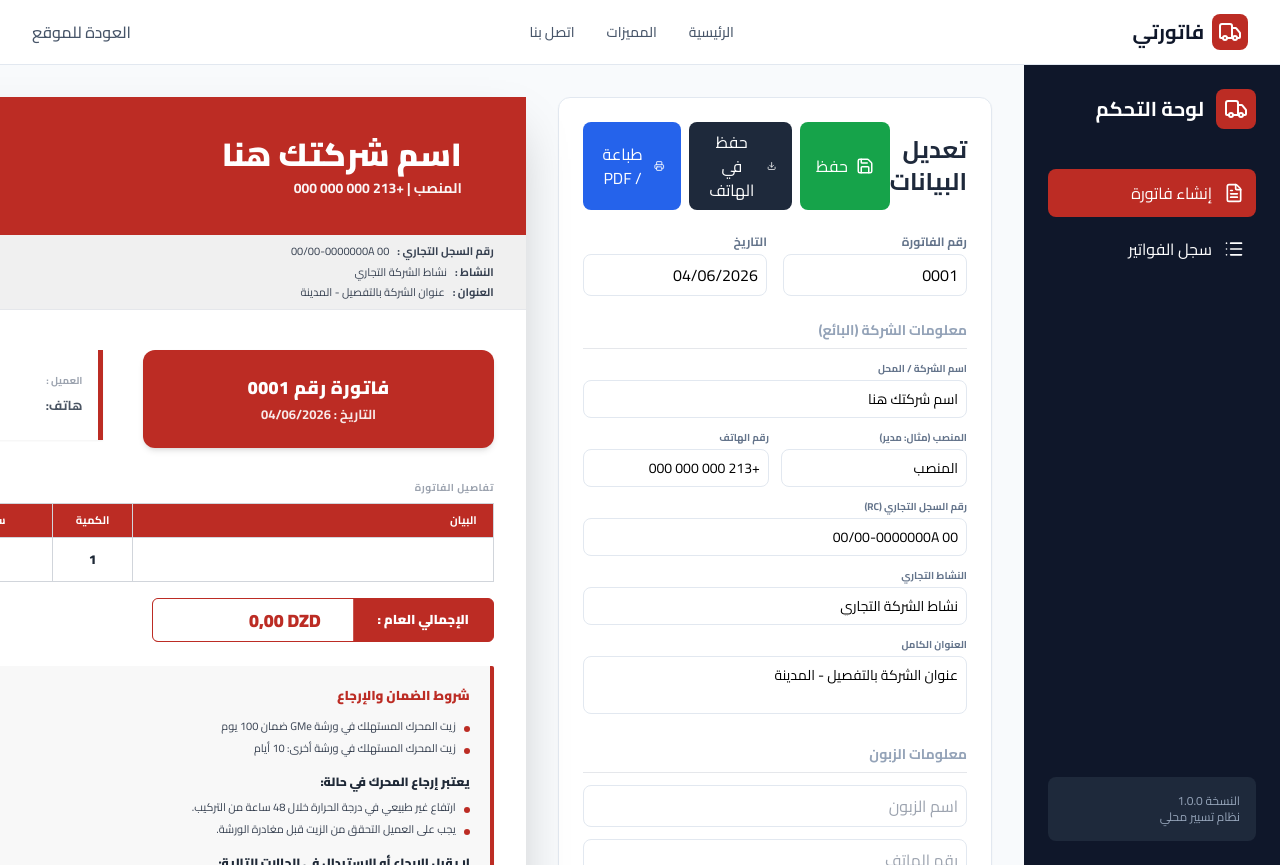
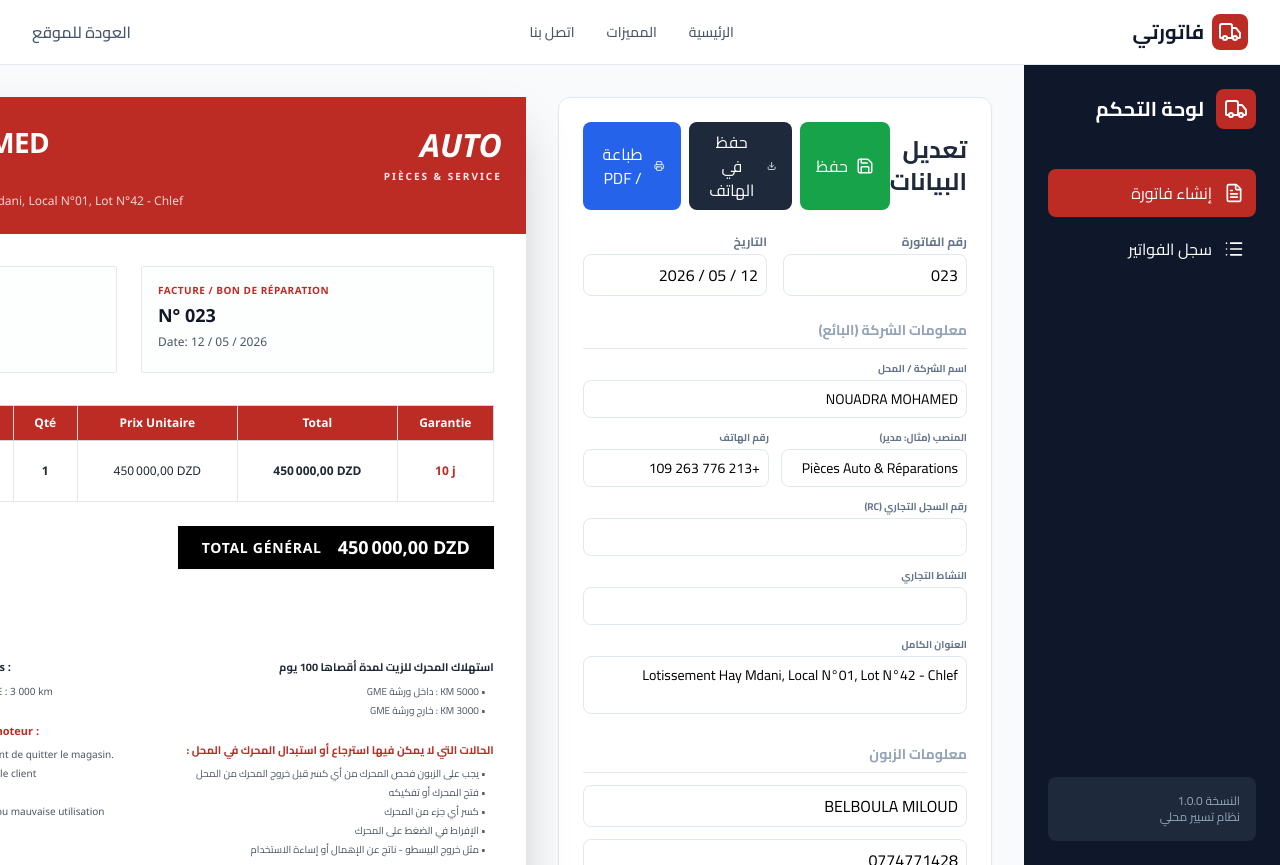
Before and after one commit to ABDUO123456/Invoice, a React (Vite) app: page / in a window 1280 px wide. Both pictures are taken after a click on the button "ابدأ الآن". Built offline with nearby package versions, Linux system fonts and the light colour scheme.

Commit message:
Fixing typos and updating content

```diff
--- a/src/App.jsx
+++ b/src/App.jsx
@@ -13,42 +13,50 @@ const App = () => {
   const [savedInvoices, setSavedInvoices] = useState([]);
   const [invoiceData, setInvoiceData] = useState({
     id: Date.now(),
-    number: '0001',
-    date: new Date().toLocaleDateString('fr-FR'),
+    number: '023',
+    date: '12 / 05 / 2026',
     client: {
-      name: '',
-      phone: ''
+      name: 'BELBOULA MILOUD',
+      phone: '0774771428'
     },
     items: [
-      { designation: '', qte: 1, pu: 0 }
+      { designation: 'MOTEUR ESSENCE VOLKSWAGEN POLO 1.4', qte: 1, pu: 450000, garantie: '10 j' }
     ],
     company: {
-      name: 'اسم شركتك هنا',
-      title: 'المنصب',
-      phone: '+213 000 000 000',
-      rc: '00/00-0000000A 00',
-      activity: 'نشاط الشركة التجاري',
-      address: 'عنوان الشركة بالتفصيل - المدينة'
+      name: 'NOUADRA MOHAMED',
+      title: 'Pièces Auto & Réparations',
+      phone: '+213 776 263 109',
+      rc: '',
+      activity: '',
+      address: 'Lotissement Hay Mdani, Local N°01, Lot N°42 - Chlef'
     },
     warranty: {
-      title: 'شروط الضمان والإرجاع',
-      terms: [
-        'زيت المحرك المستهلك في ورشة GMe ضمان 100 يوم',
-        'زيت المحرك المستهلك في ورشة أخرى: 10 أيام'
+      title: 'CONDITIONS DE GARANTIE',
+      titleAr: 'شروط الضمان',
+      termsFr: [
+        "Consommation d'huile - max. 100 jours :",
+        "Atelier GME : 5 000 km | Hors atelier GME : 3 000 km"
+      ],
+      termsAr: [
+        "استهلاك المحرك للزيت لمدة أقصاها 100 يوم",
+        "5000 KM : داخل ورشة GME",
+        "3000 KM : خارج ورشة GME"
       ],
       returnConditions: {
-        title: 'يعتبر إرجاع المحرك في حالة:',
-        items: [
-          'ارتفاع غير طبيعي في درجة الحرارة خلال 48 ساعة من التركيب.',
-          'يجب على العميل التحقق من الزيت قبل مغادرة الورشة.'
-        ]
-      },
-      nonAcceptance: {
-        title: 'لا يقبل الإرجاع أو الاستبدال في الحالات التالية:',
-        items: [
-          'فتح المحرك أو تفكيكه من قبل العميل.',
-          'كسر أو ضغط داخلي.',
-          'صدمة حادة (مثل خروج المكبس) أو سوء الاستخدام.'
+        titleFr: 'Cas de non-retour / non-échange du moteur :',
+        titleAr: 'الحالات التي لا يمكن فيها استرجاع أو استبدال المحرك في المحل :',
+        itemsFr: [
+          "Le client doit vérifier l'état du moteur avant de quitter le magasin.",
+          "Ouverture ou démontage du moteur par le client",
+          "Casse de toute pièce interne",
+          "Pression excessive (ex : sortie de piston) ou mauvaise utilisation"
+        ],
+        itemsAr: [
+          "يجب على الزبون فحص المحرك من أي كسر قبل خروج المحرك من المحل",
+          "فتح المحرك أو تفكيكه",
+          "كسر أي جزء من المحرك",
+          "الإفراط في الضغط على المحرك",
+          "مثل خروج البيسطو - ناتج عن الإهمال أو إساءة الاستخدام"
         ]
       }
     }
@@ -102,9 +110,9 @@ const App = () => {
     setInvoiceData({
       ...invoiceData,
       id: Date.now(),
-      number: (savedInvoices.length + 1).toString().padStart(4, '0'),
+      number: (savedInvoices.length + 1).toString().padStart(3, '0'),
       date: new Date().toLocaleDateString('fr-FR'),
-      items: [{ designation: '', qte: 1, pu: 0 }]
+      items: [{ designation: '', qte: 1, pu: 0, garantie: '' }]
     });
     setView('editor');
   };
@@ -123,7 +131,7 @@ const App = () => {
   const addItem = () => {
     setInvoiceData({
       ...invoiceData,
-      items: [...invoiceData.items, { designation: '', qte: 1, pu: 0 }]
+      items: [...invoiceData.items, { designation: '', qte: 1, pu: 0, garantie: '' }]
     });
   };
 
@@ -671,7 +679,7 @@ const App = () => {
                             </button>
                           </div>
 
-                          <div className="grid grid-cols-2 gap-3 mb-3">
+                          <div className="grid grid-cols-3 gap-3 mb-3">
                             <div>
                               <label className="block text-[10px] text-slate-500 mb-1 font-bold">الكمية (Qté)</label>
                               <input
@@ -688,6 +696,16 @@ const App = () => {
                                 value={item.pu}
                                 onChange={(e) => updateItem(index, 'pu', parseFloat(e.target.value) || 0)}
                                 className="w-full border border-slate-200 rounded-lg p-2 text-sm focus:ring-2 focus:ring-[#bc2c24]/20 outline-none"
+                              />
+                            </div>
+                            <div>
+                              <label className="block text-[10px] text-slate-500 mb-1 font-bold">الضمان (Garantie)</label>
+                              <input
+                                type="text"
+                                value={item.garantie}
+                                onChange={(e) => updateItem(index, 'garantie', e.target.value)}
+                                className="w-full border border-slate-200 rounded-lg p-2 text-sm focus:ring-2 focus:ring-[#bc2c24]/20 outline-none"
+                                placeholder="10 j"
                               />
                             </div>
                           </div>
@@ -709,142 +727,122 @@ const App = () => {
                 </div>
 
                 {/* Preview Side (The actual template) */}
-                <div className="invoice-container lg:w-[210mm] lg:h-[297mm] bg-white shadow-2xl overflow-hidden flex flex-col shrink-0 relative" ref={componentRef} style={{ direction: 'rtl', fontFamily: "'Cairo', sans-serif" }}>
+                <div className="invoice-container lg:w-[210mm] lg:h-[297mm] bg-white shadow-2xl overflow-hidden flex flex-col shrink-0 relative" ref={componentRef} style={{ direction: 'ltr', fontFamily: "'Segoe UI', Tahoma, Geneva, Verdana, sans-serif" }}>
 
-                  {/* Header: Red background */}
-                  <div className="bg-[#bc2c24] text-white p-8 flex flex-row-reverse justify-between items-center" style={{ WebkitPrintColorAdjust: 'exact' }}>
-                    <div className="bg-white p-3 rounded-sm shadow-sm shrink-0">
-                      <Truck size={50} className="text-[#bc2c24]" />
+                  {/* Header */}
+                  <div className="bg-[#bc2c24] text-white p-6 flex justify-between items-start" style={{ WebkitPrintColorAdjust: 'exact' }}>
+                    <div className="text-left">
+                      <h1 className="text-[28px] font-bold tracking-tight">{invoiceData.company.name}</h1>
+                      <p className="text-[14px] font-medium opacity-90">{invoiceData.company.title}</p>
+                      <p className="text-[12px] mt-2 opacity-80">Tel: {invoiceData.company.phone} | {invoiceData.company.address}</p>
                     </div>
-                    <div className="text-right flex-1 pr-8">
-                      <h1 className="text-[32px] font-black tracking-normal leading-tight">{invoiceData.company.name}</h1>
-                      <p className="text-[14px] mt-1 opacity-95 font-bold">{invoiceData.company.title} | {invoiceData.company.phone}</p>
+                    <div className="text-right">
+                      <h2 className="text-[32px] font-black italic">AUTO</h2>
+                      <p className="text-[10px] font-bold tracking-[0.2em] uppercase opacity-90">PIÈCES & SERVICE</p>
                     </div>
                   </div>
 
-                  {/* Company Meta: Light Gray bar */}
-                  <div className="bg-[#f0f0f0] p-2 px-8 text-[11px] text-gray-700 flex flex-col items-start gap-1 border-b border-gray-200" style={{ WebkitPrintColorAdjust: 'exact', direction: 'rtl', textAlign: 'right' }}>
-                    <div className="flex gap-2 w-full justify-start">
-                      <span className="font-bold shrink-0">رقم السجل التجاري :</span>
-                      <span>{invoiceData.company.rc}</span>
+                  <div className="p-8 flex-grow">
+                    {/* Client & Invoice info boxes */}
+                    <div className="grid grid-cols-2 gap-6 mb-8">
+                      <div className="border border-gray-200 p-4 rounded-sm bg-gray-50/30">
+                        <p className="text-[10px] text-[#bc2c24] font-bold uppercase tracking-wider mb-2">CLIENT</p>
+                        <h3 className="text-[16px] font-bold text-gray-900">{invoiceData.client.name}</h3>
+                        <p className="text-[12px] text-gray-600 mt-2">Tel: {invoiceData.client.phone}</p>
                       </div>
-                    <div className="flex gap-2 w-full justify-start">
-                      <span className="font-bold shrink-0">النشاط :</span>
-                      <span>{invoiceData.company.activity}</span>
-                    </div>
-                    <div className="flex gap-2 w-full justify-start">
-                      <span className="font-bold shrink-0">العنوان :</span>
-                      <span>{invoiceData.company.address}</span>
+                      <div className="border border-gray-200 p-4 rounded-sm bg-gray-50/30">
+                        <p className="text-[10px] text-[#bc2c24] font-bold uppercase tracking-wider mb-1">FACTURE / BON DE RÉPARATION</p>
+                        <h3 className="text-[18px] font-bold text-gray-900">N° {invoiceData.number}</h3>
+                        <p className="text-[12px] text-gray-600 mt-1">Date: {invoiceData.date}</p>
                       </div>
                     </div>
 
-                  {/* Client & Invoice Box */}
-                  <div className="p-8 pt-10 flex flex-row-reverse justify-between items-start gap-10">
-                    <div className="flex-1 border-r-[5px] border-[#bc2c24] bg-white p-4 shadow-sm min-h-[90px] flex flex-col justify-center text-right">
-                      <p className="text-[10px] text-gray-400 font-bold mb-1">العميل :</p>
-                      <h2 className="text-[20px] font-black text-gray-800 leading-tight">{invoiceData.client.name}</h2>
-                      <p className="text-[13px] text-gray-600 mt-1 font-bold">هاتف: {invoiceData.client.phone}</p>
-                    </div>
-
-                    <div className="flex-1 bg-[#bc2c24] text-white p-6 rounded-[12px] text-center shadow-md" style={{ WebkitPrintColorAdjust: 'exact' }}>
-                      <h3 className="text-[18px] font-black tracking-wide">فاتورة رقم {invoiceData.number}</h3>
-                      <p className="text-[13px] opacity-90 mt-1 font-bold">التاريخ : {invoiceData.date}</p>
-                    </div>
-                  </div>
-
-                  {/* Detail label */}
-                  <div className="px-8 mb-2 text-right">
-                    <p className="text-[10px] text-gray-400 font-bold tracking-wider">تفاصيل الفاتورة</p>
-                  </div>
-
                     {/* Table */}
-                  <div className="px-8 flex-grow overflow-hidden">
-                    <table className="w-full border-collapse" dir="rtl">
+                    <table className="w-full border-collapse mb-6">
                       <thead>
-                        <tr className="bg-[#bc2c24] text-white text-[11px] font-bold" style={{ WebkitPrintColorAdjust: 'exact' }}>
-                          <th className="py-2 px-4 text-right border border-gray-300">البيان</th>
-                          <th className="py-2 px-4 text-center border border-gray-300 w-20">الكمية</th>
-                          <th className="py-2 px-4 text-left border border-gray-300 w-36">سعر الوحدة (د.ج)</th>
-                          <th className="py-2 px-4 text-left border border-gray-300 w-36">المجموع (د.ج)</th>
+                        <tr className="bg-[#bc2c24] text-white text-[12px] font-bold" style={{ WebkitPrintColorAdjust: 'exact' }}>
+                          <th className="py-2 px-4 text-left border border-gray-300">Désignation</th>
+                          <th className="py-2 px-4 text-center border border-gray-300 w-16">Qté</th>
+                          <th className="py-2 px-4 text-center border border-gray-300 w-40">Prix Unitaire</th>
+                          <th className="py-2 px-4 text-center border border-gray-300 w-40">Total</th>
+                          <th className="py-2 px-4 text-center border border-gray-300 w-24">Garantie</th>
                         </tr>
                       </thead>
-                      <tbody className="text-[13px]">
+                      <tbody className="text-[12px]">
                         {invoiceData.items.map((item, index) => (
-                          <tr key={index} className="text-gray-800 font-bold border-b border-gray-200">
-                            <td className="py-3 px-4 border border-gray-300 text-right">{item.designation}</td>
-                            <td className="py-3 px-4 border border-gray-300 text-center font-black">{item.qte}</td>
-                            <td className="py-3 px-4 border border-gray-300 text-left" dir="ltr">{item.pu.toLocaleString('fr-FR', { minimumFractionDigits: 2 })}</td>
-                            <td className="py-3 px-4 border border-gray-300 text-left font-black" dir="ltr">{(item.qte * item.pu).toLocaleString('fr-FR', { minimumFractionDigits: 2 })}</td>
+                          <tr key={index} className="text-gray-800 border-b border-gray-200">
+                            <td className="py-3 px-4 border border-gray-200 font-medium">{item.designation}</td>
+                            <td className="py-3 px-4 border border-gray-200 text-center font-bold">{item.qte}</td>
+                            <td className="py-3 px-4 border border-gray-200 text-center">{item.pu.toLocaleString('fr-FR', { minimumFractionDigits: 2 })} DZD</td>
+                            <td className="py-3 px-4 border border-gray-200 text-center font-bold">{(item.qte * item.pu).toLocaleString('fr-FR', { minimumFractionDigits: 2 })} DZD</td>
+                            <td className="py-3 px-4 border border-gray-200 text-center font-bold text-[#bc2c24]">{item.garantie}</td>
                           </tr>
                         ))}
                       </tbody>
                     </table>
 
                     {/* Total Section */}
-                    <div className="mt-4 flex justify-start">
-                      <div className="flex items-stretch bg-[#bc2c24] text-white rounded-md overflow-hidden h-11 border border-[#bc2c24]" style={{ WebkitPrintColorAdjust: 'exact' }}>
-                        <div className="px-5 flex items-center justify-center border-l border-white/20 min-w-[140px]">
-                          <span className="font-black text-[13px]">الإجمالي العام :</span>
-                        </div>
-                        <div className="px-8 bg-white flex items-center justify-start min-w-[200px]">
-                          <span className="text-[#bc2c24] font-black text-[18px]" dir="ltr">
+                    <div className="flex justify-end mb-10">
+                      <div className="bg-black text-white px-6 py-2 flex items-center gap-4 shadow-sm" style={{ WebkitPrintColorAdjust: 'exact' }}>
+                        <span className="font-bold text-[14px] uppercase tracking-wider">TOTAL GÉNÉRAL</span>
+                        <span className="font-black text-[18px]">
                           {calculateTotal().toLocaleString('fr-FR', { minimumFractionDigits: 2 })} DZD
                         </span>
                       </div>
                     </div>
+
+                    {/* Warranty Conditions - Two Columns */}
+                    <div className="border-l-4 border-[#bc2c24] pl-6 py-2">
+                      <h4 className="text-[12px] font-bold text-[#bc2c24] mb-6 uppercase tracking-widest">{invoiceData.warranty.title}</h4>
+
+                      <div className="grid grid-cols-2 gap-12">
+                        {/* French Column */}
+                        <div className="text-left">
+                          <div className="mb-4">
+                            <p className="text-[11px] font-bold text-gray-800 mb-2">{invoiceData.warranty.termsFr[0]}</p>
+                            <ul className="text-[10px] text-gray-600 space-y-1 ml-2">
+                              <li>• {invoiceData.warranty.termsFr[1]}</li>
+                            </ul>
                           </div>
 
-                    {/* Warranty Section */}
-                    <div className="mt-6 bg-[#f8f8f8] p-5 border-r-4 border-[#bc2c24] rounded-sm text-right shadow-sm" style={{ WebkitPrintColorAdjust: 'exact', direction: 'rtl' }}>
-                      <h4 className="text-[13px] font-black text-[#bc2c24] mb-3">{invoiceData.warranty.title}</h4>
-                      <ul className="text-[11px] text-gray-700 space-y-1.5 mb-4 pr-0">
-                        {invoiceData.warranty.terms.map((term, i) => (
-                          <li key={i} className="flex items-start gap-2 justify-start flex-row">
-                            <span className="mt-2 w-1.5 h-1.5 bg-[#bc2c24] rounded-full shrink-0"></span>
-                            <span className="text-right">{term}</span>
-                          </li>
-                        ))}
-                      </ul>
-
-                      <h4 className="text-[12px] font-black text-gray-800 mb-2">{invoiceData.warranty.returnConditions.title}</h4>
-                      <ul className="text-[11px] text-gray-700 space-y-1.5 mb-4 pr-0">
-                        {invoiceData.warranty.returnConditions.items.map((item, i) => (
-                          <li key={i} className="flex items-start gap-2 justify-start flex-row">
-                            <span className="mt-2 w-1.5 h-1.5 bg-[#bc2c24] rounded-full shrink-0"></span>
-                            <span className="text-right">{item}</span>
-                          </li>
-                        ))}
-                      </ul>
-
-                      <h4 className="text-[12px] font-black text-gray-800 mb-2">{invoiceData.warranty.nonAcceptance.title}</h4>
-                      <ul className="text-[11px] text-gray-700 space-y-1.5 pr-0">
-                        {invoiceData.warranty.nonAcceptance.items.map((item, i) => (
-                          <li key={i} className="flex items-start gap-2 justify-start flex-row">
-                            <span className="mt-2 w-1.5 h-1.5 bg-[#bc2c24] rounded-full shrink-0"></span>
-                            <span className="text-right">{item}</span>
-                          </li>
+                          <div className="mt-6">
+                            <p className="text-[11px] font-bold text-[#bc2c24] mb-2">{invoiceData.warranty.returnConditions.titleFr}</p>
+                            <ul className="text-[10px] text-gray-600 space-y-1 ml-2">
+                              {invoiceData.warranty.returnConditions.itemsFr.map((item, i) => (
+                                <li key={i}>• {item}</li>
                               ))}
                             </ul>
                           </div>
+                        </div>
 
-                    {/* Signature and Stamp */}
-                    <div className="mt-10 grid grid-cols-2 gap-16 items-start">
-                      <div className="border border-gray-100 rounded-sm p-3 h-28 flex flex-col justify-end">
-                        <p className="text-[10px] text-gray-400 text-center italic font-bold">توقيع العميل</p>
+                        {/* Arabic Column */}
+                        <div className="text-right" dir="rtl" style={{ fontFamily: "'Cairo', sans-serif" }}>
+                          <div className="mb-4">
+                            <p className="text-[11px] font-bold text-gray-800 mb-2">{invoiceData.warranty.termsAr[0]}</p>
+                            <ul className="text-[10px] text-gray-600 space-y-1 mr-2">
+                              <li>• {invoiceData.warranty.termsAr[1]}</li>
+                              <li>• {invoiceData.warranty.termsAr[2]}</li>
+                            </ul>
                           </div>
-                      <div className="flex justify-center">
-                        <div className="w-48 h-24 bg-gray-50 border border-dashed border-gray-300 rounded-sm flex items-center justify-center">
-                          <span className="text-[11px] text-gray-300 font-bold">الختم والتوقيع</span>
+
+                          <div className="mt-6">
+                            <p className="text-[11px] font-bold text-[#bc2c24] mb-2">{invoiceData.warranty.returnConditions.titleAr}</p>
+                            <ul className="text-[10px] text-gray-600 space-y-1 mr-2">
+                              {invoiceData.warranty.returnConditions.itemsAr.map((item, i) => (
+                                <li key={i}>• {item}</li>
+                              ))}
+                            </ul>
+                          </div>
                         </div>
                       </div>
                     </div>
                   </div>
 
-                  {/* Footer Bar stays at the bottom */}
-                  <div className="mt-auto">
-                    <div className="bg-[#bc2c24] text-white py-4 px-8 text-[10px] text-center font-bold tracking-normal leading-relaxed" style={{ WebkitPrintColorAdjust: 'exact' }}>
-                      {invoiceData.company.name} — {invoiceData.company.address} — هاتف: {invoiceData.company.phone} | سجل تجاري: {invoiceData.company.rc}
-                    </div>
+                  {/* Footer */}
+                  <div className="mt-auto border-t border-gray-100 py-6 px-8 text-center">
+                    <p className="text-[9px] text-gray-400 font-medium uppercase tracking-widest">
+                      {invoiceData.company.name} — {invoiceData.company.title} | {invoiceData.company.address} | Tel: {invoiceData.company.phone} <span className="text-[#bc2c24] ml-2 font-bold">ORIGINAL</span>
+                    </p>
                   </div>
 
                 </div>
```
Lines whose indentation alone changed are shown as unchanged.
